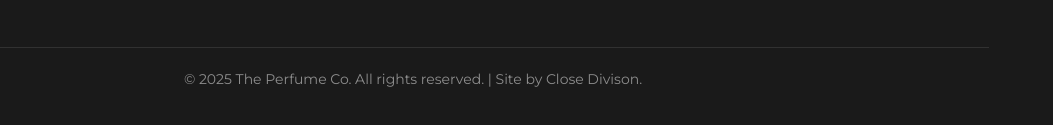
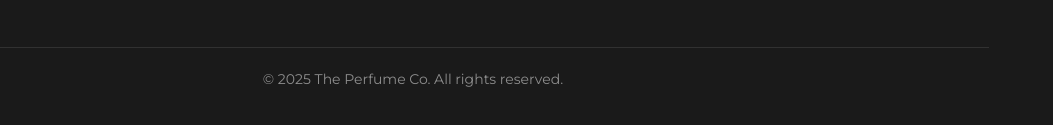
Before and after one commit to ThokozaneN/theperfumeco-test1, a plain HTML site: page index.html in a window 1280 px wide. Shown: the part 5812-5937 px from the top of the page, 227-1280 px from the left. Drawn offline with nearby package versions, Linux system fonts and the light colour scheme.

Commit message:
Update index.html

```diff
--- a/index.html
+++ b/index.html
@@ -308,7 +308,7 @@
         </div>
 
         <div class="copyright">
-            &copy; 2025 The Perfume Co. All rights reserved. | Site by Close Divison.
+            &copy; 2025 The Perfume Co. All rights reserved.
         </div>
     </footer>
 
```
